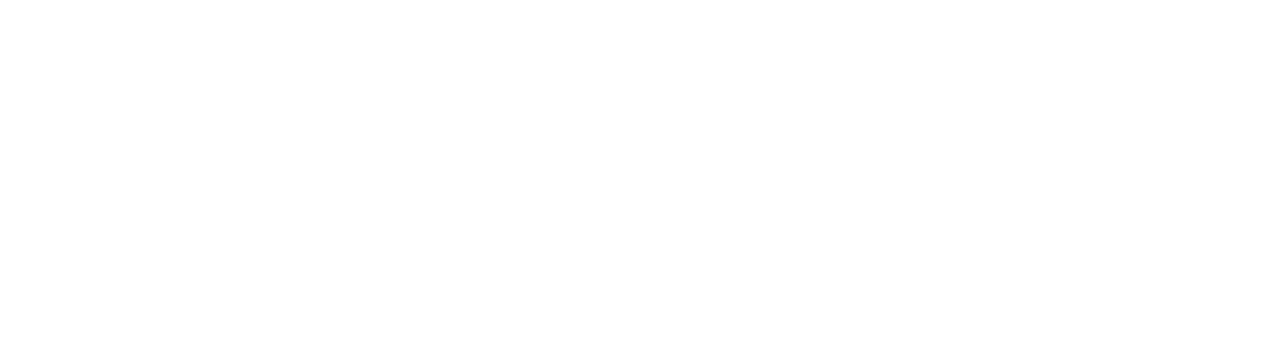
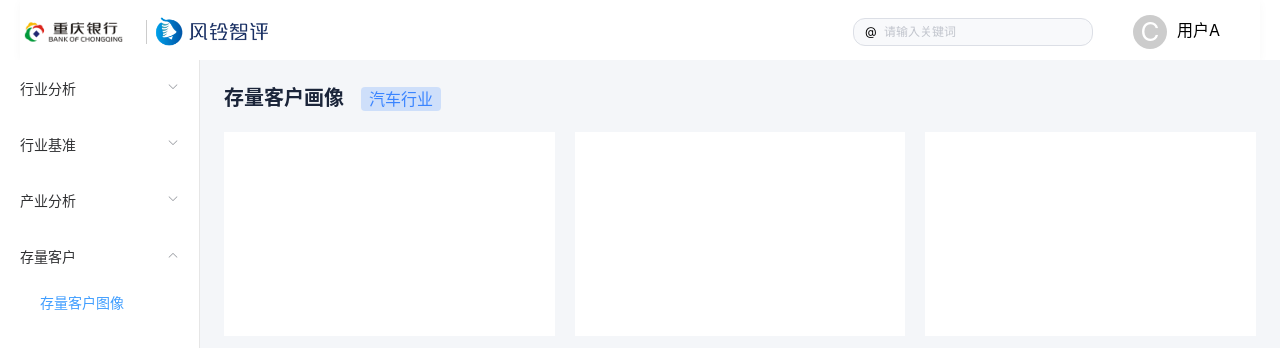
Before and after one commit to Rex-Xinchao/cq-industriay, a Vue app in the folder wind-chime/: page /#/stockCustom/index in a window 1280 px wide. Shown: the top 348 px of the page. Built offline with nearby package versions, Linux system fonts and the light colour scheme.

Commit message:
存量客户页面布局

```diff
--- a/wind-chime/src/assets/styles/theme.scss
+++ b/wind-chime/src/assets/styles/theme.scss
@@ -11,3 +11,7 @@
     font-family: -apple-system, BlinkMacSystemFont, "Segoe UI", Roboto, "Segoe UI", "Helvetica Neue", "PingFang SC",
         "Noto Sans", "Noto Sans CJK SC", "Microsoft YaHei", "微软雅黑", sans-serif !important;
 }
+
+.el-main {
+    padding: 0;
+}
--- a/wind-chime/src/components/public/head.vue
+++ b/wind-chime/src/components/public/head.vue
@@ -26,13 +26,16 @@
   box-sizing: border-box;
   background-color: white;
   box-shadow: 0px 2px 10px 0px rgba(0, 0, 0, 0.03);
+  z-index: 1000;
 
   .log_main {
     display: inline-block;
     width: 122px;
     height: 24px;
-    background-color: #cccccc;
     vertical-align: middle;
+    background-image: url(~@/assets/imgs/logo_2.png);
+    background-size: contain;
+    background-repeat: no-repeat;
   }
 
   .log_bar {
@@ -47,9 +50,11 @@
   .log_sub {
     display: inline-block;
     width: 124px;
-    height: 50px;
-    background-color: #cccccc;
+    height: 32px;
     vertical-align: middle;
+    background-image: url(~@/assets/imgs/logo_1.png);
+    background-size: contain;
+    background-repeat: no-repeat;
   }
 
   .user-right {
--- a/wind-chime/src/router/index.js
+++ b/wind-chime/src/router/index.js
@@ -1,6 +1,7 @@
 import Vue from 'vue'
 import VueRouter from 'vue-router'
 const Layout = () => import('@/views/Layout')
+const StockCustom = () => import('@/views/stockCustom/index')
 
 Vue.use(VueRouter)
 
@@ -8,7 +9,21 @@
   {
     path: '/',
     name: 'Layout',
-    component: Layout
+    component: Layout,
+    children: [
+      {
+        path: 'stockCustom',
+        name: 'StockCustom',
+        component: StockCustom,
+        children: [
+          {
+            path: 'index',
+            name: 'StockCustom',
+            component: StockCustom
+          }
+        ]
+      }
+    ]
   }
 ]
 
--- a/wind-chime/src/views/StockCustomer.vue
+++ /dev/null
@@ -1,5 +0,0 @@
-<template>
-  <div class="main">
-    <h1>This is an page</h1>
-  </div>
-</template>
--- /dev/null
+++ b/wind-chime/src/views/stockCustom/index.vue
@@ -0,0 +1,85 @@
+<template>
+  <div class="main">
+    <h1 class="main-title">
+      存量客户画像
+      <span class="sign">汽车行业</span>
+    </h1>
+    <div class="item-box">
+      <div class="item_33"></div>
+      <div class="item_33"></div>
+      <div class="item_33"></div>
+      <div class="item_25"></div>
+      <div class="item_25"></div>
+      <div class="item_25"></div>
+      <div class="item_25"></div>
+      <div class="item_50" style="height: 385px"></div>
+      <div class="item_50" style="height: 385px"></div>
+    </div>
+  </div>
+</template>
+<style lang="scss" scoped>
+.main {
+  width: 100%;
+  height: 100%;
+  padding: 24px;
+  box-sizing: border-box;
+  background-color: #F4F6F9;
+
+  .main-title {
+    width: 100%;
+    padding: 0;
+    margin: 0 0 20px 0;
+    font-size: 20px;
+    font-weight: 600;
+    color: #1B253A;
+    line-height: 28px;
+
+    .sign {
+      display: inline-block;
+      height: 22px;
+      font-size: 16px;
+      font-weight: 400;
+      color: #3A84FF;
+      line-height: 22px;
+      background: rgba(58, 132, 255, 0.2);
+      border-radius: 4px;
+      padding: 1px 8px;
+      margin-left: 12px;
+    }
+  }
+
+  .item-box {
+    width: 100%;
+    height: calc(100% - 48px);
+    display: flex;
+    flex-direction: row;
+    flex-wrap: wrap;
+    align-content: flex-start;
+    justify-content: space-between;
+
+    .item_50 {
+      display: flex;
+      width: calc(50% - 10px);
+      height: 204px;
+      background-color: white;
+      margin-bottom: 20px;
+    }
+
+    .item_33 {
+      display: flex;
+      width: calc(100% / 3 - 40px / 3);
+      height: 204px;
+      background-color: white;
+      margin-bottom: 20px;
+    }
+
+    .item_25 {
+      display: flex;
+      width: calc(100% / 4 - 15px);
+      height: 204px;
+      background-color: white;
+      margin-bottom: 20px;
+    }
+  }
+}
+</style>
```
Also changed, not shown: wind-chime/src/components/HelloWorld.vue (deleted, +0 -114 lines), wind-chime/src/assets/imgs/logo_1.png (added), wind-chime/src/assets/imgs/logo_2.png (added).
